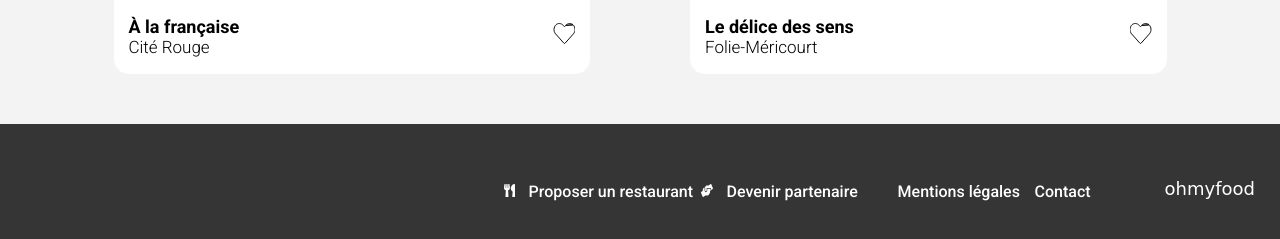
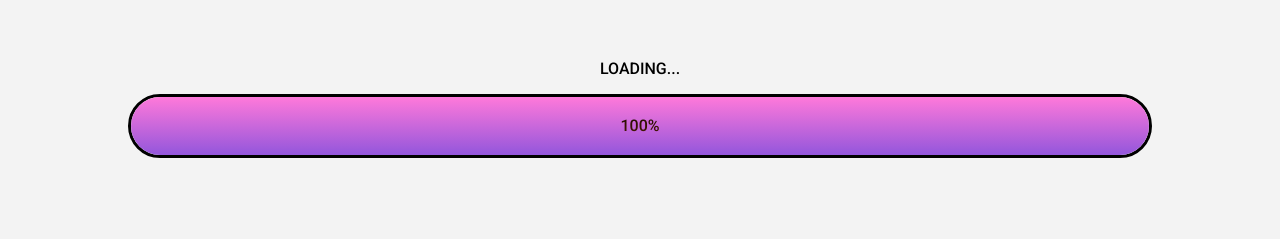
Before and after one commit to Patrice-E/OhMyFood, a website: page index.html in a window 1280 px wide. Shown: the part 1100-1339 px from the top of the page. Drawn offline with Linux system fonts and the light colour scheme; a web font is replaced by a local one.

Commit message:
Ajout du loader

```diff
--- /dev/null
+++ b/assets/styles/sass/components/_loader.scss
@@ -0,0 +1,97 @@
+$anim_delay: 5s;
+
+.loader {
+  position: fixed;
+  z-index: 10;
+  width: 100vw;
+  height: 100%;
+  background-color: $bg_primary;
+  display: flex;
+  flex-direction: column;
+  justify-content: center;
+  align-items: center;
+  transform: translateY(100%);
+  transition: transform 0.5s ease-out ($anim_delay + 0.5);
+  &__bar {
+    width: 80%;
+    height: 4rem;
+    border-radius: 2rem;
+    background-color: white;
+    border: 3px solid black;
+    position: relative;
+    &::before {
+      position: absolute;
+      content: '';
+      border-radius: 2rem;
+      @include gradient($purple_light, $purple_dark);
+      width: 100%;
+      height: 100%;
+      animation: loading $anim_delay linear;
+    }
+    &::after {
+      position: absolute;
+      content: '100%';
+      width: 100%;
+      height: 100%;
+      display: flex;
+      justify-content: center;
+      align-items: center;
+      color: $purple_light;
+      mix-blend-mode: difference;
+      animation: percentage $anim_delay linear;
+    }
+  }
+}
+
+@keyframes loading {
+  from {
+    width: 0;
+  }
+  to {
+    width: 100%;
+  }
+}
+@keyframes percentage {
+  0% {
+    content: '0%';
+  }
+  15% {
+    content: '15%';
+  }
+  30% {
+    content: '30%';
+  }
+  50% {
+    content: '50%';
+  }
+  65% {
+    content: '65%';
+  }
+  75% {
+    content: '75%';
+  }
+  85% {
+    content: '85%';
+  }
+  90% {
+    content: '90%';
+  }
+  95% {
+    content: '95%';
+  }
+  96% {
+    content: '96%';
+  }
+  97% {
+    content: '97%';
+  }
+  98% {
+    content: '98%';
+  }
+  99% {
+    content: '99%';
+  }
+  100% {
+    content: '100%';
+  }
+}
--- a/assets/styles/sass/main.scss
+++ b/assets/styles/sass/main.scss
@@ -1,10 +1,11 @@
-@import './utils/_variables';
+@import './utils/variables';
 @import './utils/helpers';
-@import './utils/_mixins';
+@import './utils/mixins';
 
 @import './base/reset';
 
-@import './components/_buttons';
+@import './components/loader';
+@import './components/buttons';
 
 @import './layouts/header';
 @import './layouts/footer';
--- a/index.html
+++ b/index.html
@@ -22,6 +22,10 @@
     <title>Oh My Food</title>
   </head>
   <body>
+    <div class="loader">
+      <p>LOADING...</p>
+      <div class="loader__bar"></div>
+    </div>
     <div class="container">
       <header class="header">
         <section class="header__banner">
```
Also changed, not shown: assets/styles/css/index.css.
